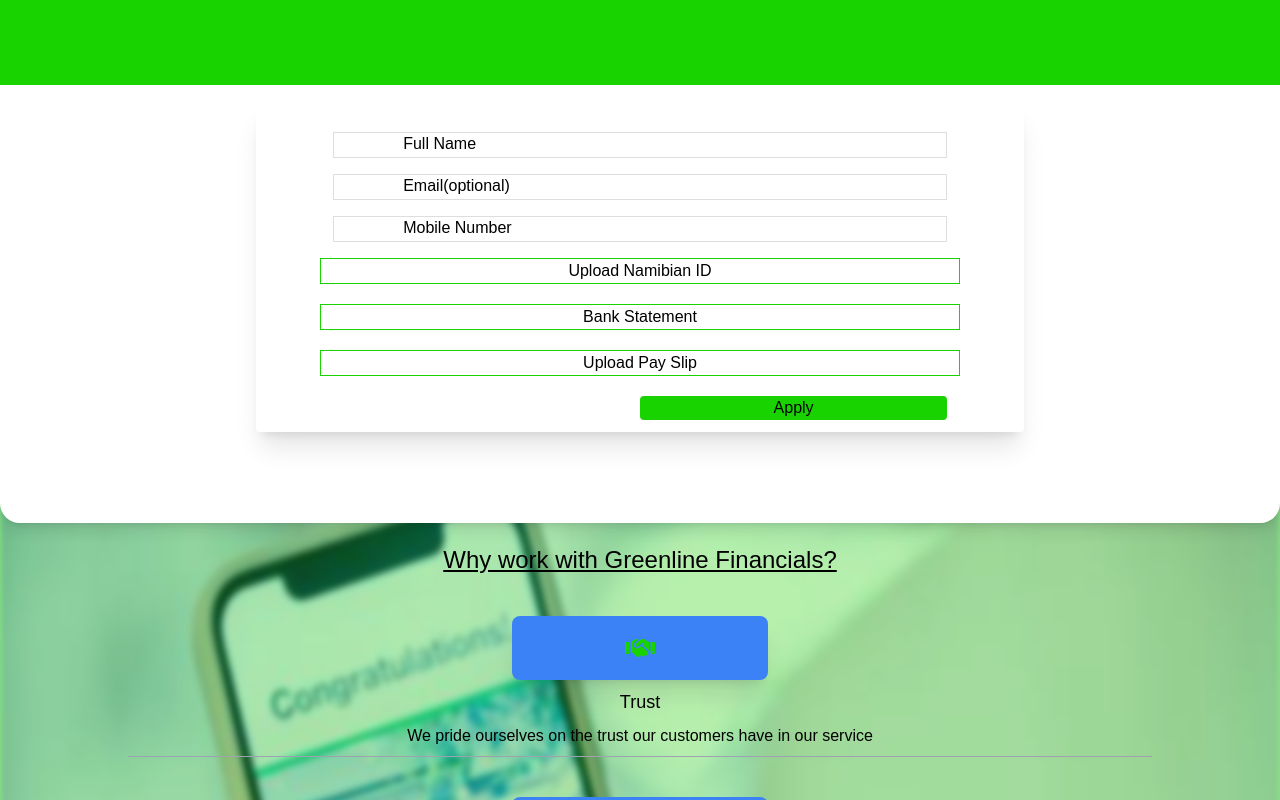
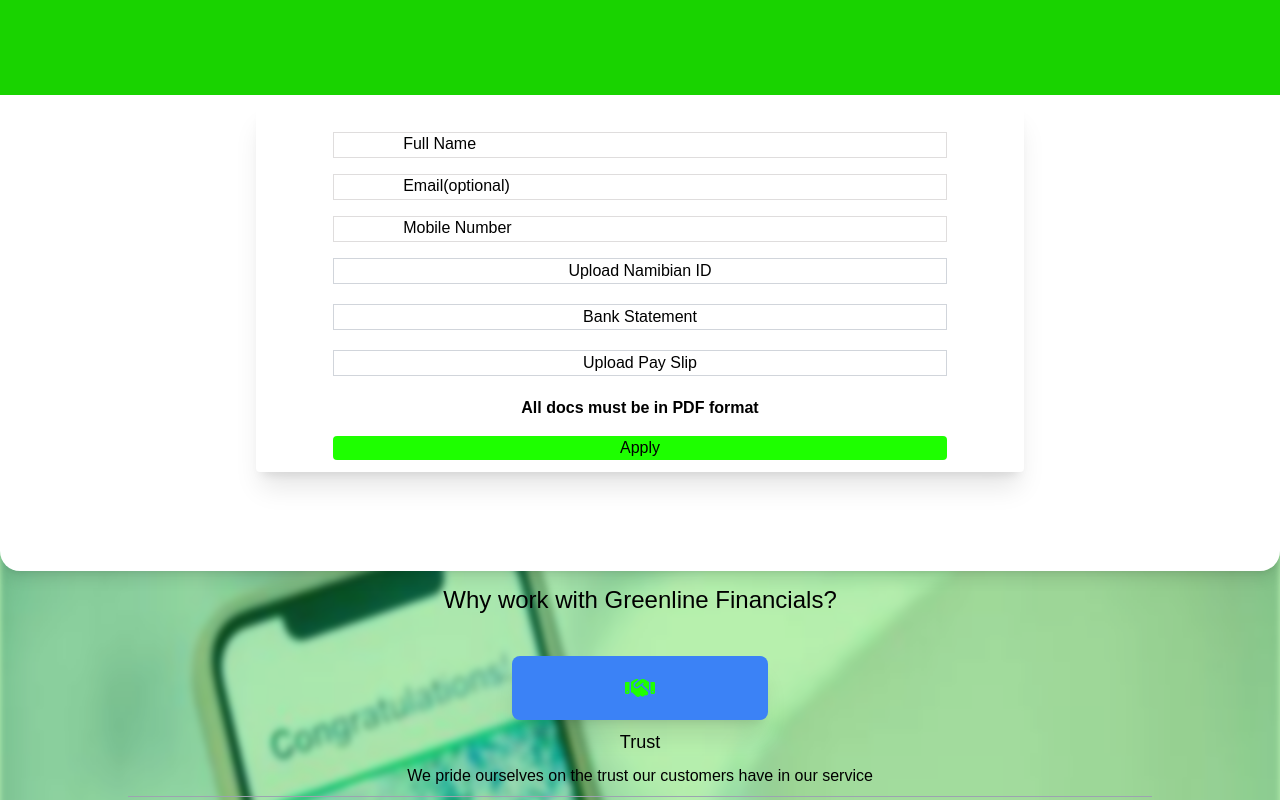
Before and after one commit to flreezeflow/green-third, a Vue app: page / in a window 1280 px wide. Shown: the part 2000-2800 px from the top of the page. Built offline with nearby package versions, Linux system fonts and the light colour scheme.

Commit message:
third mobile

```diff
--- a/src/App.vue
+++ b/src/App.vue
@@ -2,38 +2,10 @@
   <header class="">
     <div class="bg-white shadow-xl w-screen h-10 fixed z-50 left-0 top-0 ">
       <ul class="ml-2 text-sm">
-        <div v-if="nav === 'nav1'" class="nav1 mt-2 flex flex-row flex-wrap justify-around flex-grow">
-          <li>
-            <button @click="underline('line')">Home</button>
-            <div :class="line"></div>
-          </li>
-          <li>
-            <button @click="underline('line2')">Info</button>
-            <div :class="line2"></div>
-          </li>
-          <li>
-            <button @click="underline('line1')">Apply</button>
-            <div :class="line1"></div>
-          </li>
-
-          <li>
-            <button @click="underline('line3')">Contact</button>
-            <div :class="line3"></div>
-          </li>
-          <li>
-            <button class="ml-5 w-10 rounded-lg bg-greenline shadow" @click="changeNav"><-</button>
-          </li>
-        </div>
-
-        <div @click="changeNav" v-if="nav === 'nav'" class="nav2 flex flex-row justify-between align-center">
+        <div class="nav2 flex flex-row justify-between align-center">
           <div class="logo">
             <!-- <img src="./assets/Asset 19-20.jpg" alt="" class="w-4/5"> -->
             <p class="text-2xl">Logo here</p>
-          </div>
-          <div class="burgers mr-5 mt-3">
-            <div class="ml-2 w-4 border border-greenline border-solid"></div>
-            <div class="w-8 my-1 border border-greenline border-solid"></div>
-            <div class="ml-2 w-4 border border-greenline border-solid"></div>
           </div>
         </div>
       </ul>
@@ -44,11 +16,11 @@
     <div class="shadow-lg home w-screen mt-1 bg-white">
       <home/>
     </div>
-    <div class="trans-pic shadow-inner w-screen h-4/5 absolute flex justify-center items-center">
+    <!-- <div class="trans-pic shadow-inner w-screen h-4/5 absolute flex justify-center items-center">
       <div class="z-10 absolute"></div>
       <img src="./assets/money pic.jpg" alt="" class="h-3/5 w-screen fixed">
-    </div>
-    <div class="info mt-64 w-screen h-fit">
+    </div> -->
+    <div class="info w-screen h-fit">
       <info/>
     </div>
     <div class="shadow-lg apply bg-gradient-to-b from-greenline from-20% via-white via-10% to-white to-60% w-screen">
@@ -57,55 +29,16 @@
     <div class="about w-screen">
       <about/>
     </div>
+    <!-- <div class="footer w-screen z-50 mt-8">
+      <greenlinefooter/>
+    </div> -->
   </div>
 </template>
 
 <script setup>
-import { ref } from 'vue'
 import home  from "./components/home.vue";
 import apply  from "./components/apply.vue";
 import info from './components/info.vue';
 import about from "./components/about.vue"
-
-let nav = ref('nav')
-let page = ref('home')
-
-const line = ref('line')
-const line1 = ref('')
-const line2 = ref('')
-const line3 = ref('')
-
-function underline(selectedLine) {
-  line.value = ''
-  line1.value = ''
-  line2.value = ''
-  line3.value = ''
-
-  switch (selectedLine) {
-    case 'line':
-      line.value = 'line'
-      page.value = 'home'
-      break
-    case 'line1':
-      line1.value = 'line'
-      page.value = 'apply'
-      break
-    case 'line2':
-      line2.value = 'line'
-      page.value = 'info'
-      break
-    case 'line3':
-      line3.value = 'line'
-      page.value = 'contact'
-      break
-  }
-}
-
-function changeNav() {
-  nav.value = nav.value === 'nav' ? 'nav1' : 'nav'
-
-}
-
-console.log(nav.value)
-
+import greenlinefooter from "./components/footer.vue"
 </script>
--- a/src/assets/main.css
+++ b/src/assets/main.css
@@ -39,7 +39,7 @@
   }
 
   to{
-    border: 1px solid #19d300;
+    border: 1px solid #1eff00;
     width: 100%;
   }
 }
@@ -65,6 +65,13 @@
   border: 1px solid #dfdddd;
 }
 
+.inputDiv .error{
+  width: 80%;
+  margin-left: 10%;
+  outline: none;
+  border: 1px solid red;
+}
+
 .inputDiv label{
   position: absolute;
   left: 31.5%;
@@ -77,8 +84,8 @@
 
 .inputDivfile label{
   position: absolute;
-  left: 25%;
-  width: 50%;
+  left: 26%;
+  width: 48%;
 }
 
 .info{
@@ -104,7 +111,7 @@
 }
 
 .buttons button{
-  margin-left: 50%;
+  margin-left: 10%;
 }
 
 .about{
--- a/src/components/about.vue
+++ b/src/components/about.vue
@@ -2,21 +2,21 @@
     <img src="../assets/ea7b9104-4d1c-407f-9731-9d6393c0d7d6.jpg" alt="" class="absolute -z-30">
     <div class="about_layer bg-greenline w-screen h-screen absolute -z-20 opacity-30"></div>
     <div class="about_div mt-28">
-        <h2 class="text-center text-2xl underline">Why work with Greenline Financials?</h2>
+        <h2 class="text-center text-2xl">Why work with Greenline Financials?</h2>
         <div class="flex flex-col justify-center items-center gap-2 mt-10">
-            <div class="bg-blue-500 w-1/5 h-16 flex justify-center items-center rounded-lg shadow-xl"><font-awesome-icon :icon="['fas', 'handshake']" class="text-greenline text-2xl" /></div>
+            <div class="bg-blue-500 w-1/5 h-16 flex justify-center items-center rounded-lg shadow-xl"><font-awesome-icon :icon="['fas', 'handshake']" class="text-limegreen text-2xl" /></div>
             <p class="text-lg">Trust</p>
             <p class="text-center w-3/5">We pride ourselves on the trust our customers have in our service</p>
             <div class="about_line bg-gray-400 w-4/5 shadow-xl"></div>
         </div>
         <div class="flex flex-col justify-center items-center gap-2 mt-10">
-            <div class="bg-blue-500 w-1/5 h-16 flex justify-center items-center rounded-lg shadow-xl"><font-awesome-icon :icon="['fas', 'coins']" class="text-greenline text-2xl" /></div>
+            <div class="bg-blue-500 w-1/5 h-16 flex justify-center items-center rounded-lg shadow-xl"><font-awesome-icon :icon="['fas', 'coins']" class="text-limegreen text-2xl" /></div>
             <p class="text-lg">Low rates</p>
             <p class="text-center w-3/5">One of the advantages of applying for a loan with us is the low rates we offer</p>
             <div class="about_line bg-gray-400 w-4/5 shadow-xl"></div>
         </div>
         <div class="flex flex-col justify-center items-center gap-2 mt-10">
-            <div class="bg-blue-500 w-1/5 h-16 flex justify-center items-center rounded-lg shadow-xl"><font-awesome-icon :icon="['fas', 'clock']" class="text-greenline text-2xl" /></div>
+            <div class="bg-blue-500 w-1/5 h-16 flex justify-center items-center rounded-lg shadow-xl"><font-awesome-icon :icon="['fas', 'clock']" class="text-limegreen text-2xl" /></div>
             <p class="text-lg">Quick loan process</p>
             <p class="text-center w-3/5">We have a really short and secure loan process</p>
             <div class="about_line bg-gray-400 w-4/5 shadow-xl"></div>
--- a/src/components/apply.vue
+++ b/src/components/apply.vue
@@ -4,42 +4,42 @@
             <div class="apply_div rounded shadow-xl w-3/5 bg-white h-fit flex flex-col gap-4">
                 <div class="inputDiv mt-7">
                     <label :for="name">{{ nameLabel }}</label>
-                    <input type="text" id="name" v-model="name" @focus="eraseLabel('name')" @blur="restoreLabel('name')">
+                    <input :class="nameInput" type="text" id="name" v-model="name" @focus="eraseLabel('name')" @blur="restoreLabel('name')">
                     <p v-if="errors.name" class="text-red-500 text-sm text-center">{{ errors.name }}</p>
                 </div>
 
                 <div class="inputDiv">
                     <label :for="email">{{ emailLabel }}</label>
-                    <input type="text" id="email" v-model="email" @focus="eraseLabel('email')" @blur="restoreLabel('email')">
+                    <input :class="emailInput" type="text" id="email" v-model="email" @focus="eraseLabel('email')" @blur="restoreLabel('email')">
                     <p v-if="errors.email" class="text-red-500 text-sm text-center">{{ errors.email }}</p>
                 </div>
 
                 <div class="inputDiv">
                     <label :for="mobileNum">{{ mobileNumLabel }}</label>
-                    <input type="text" id="mobileNum" v-model="mobileNum" @focus="eraseLabel('mobileNum')" @blur="restoreLabel('mobileNum')">
+                    <input :class="mobileInput" type="text" id="mobileNum" v-model="mobileNum" @focus="eraseLabel('mobileNum')" @blur="restoreLabel('mobileNum')">
                     <p v-if="errors.mobileNum" class="text-red-500 text-sm text-center">{{ errors.mobileNum }}</p>
                 </div>
 
                 <div class="inputDivfile">
-                    <label :for="namibianId" class="block border border-greenline cursor-pointe text-center">{{ namibianIdLabel }}</label>
+                    <label :for="namibianId" :class="idStyle" class="block border cursor-pointe text-center">{{ namibianIdLabel }}</label>
                     <input class="w-full h-full opacity-0 cursor-pointer" type="file" id="namibianId" @change="validateFile($event, 'namibianId')">
                     <p v-if="errors.namibianId" class="text-red-500 text-sm text-center">{{ errors.namibianId }}</p>
                 </div>
 
                 <div class="inputDivfile">
-                    <label :for="bankStatement" class="block border border-greenline cursor-pointe text-center">{{ bankStatementLabel }}</label>
+                    <label :for="bankStatement" :class="bankStatementStyle" class="block border cursor-pointe text-center">{{ bankStatementLabel }}</label>
                     <input class="w-full h-full opacity-0 cursor-pointer" type="file" id="bankStatement" @change="validateFile($event, 'bankStatement')">
                     <p v-if="errors.bankStatement" class="text-red-500 text-sm text-center">{{ errors.bankStatement }}</p>
                 </div>
 
                 <div class="inputDivfile">
-                    <label :for="paySlip" class="block border border-greenline cursor-pointe text-center">{{ paySlipLabel }}</label>
+                    <label :for="paySlip" :class="paySlipStyle" class="block border cursor-pointe text-center">{{ paySlipLabel }}</label>
                     <input class="w-full h-full opacity-0 cursor-pointer" type="file" id="paySlip" @change="validateFile($event, 'paySlip')">
                     <p v-if="errors.paySlip" class="text-red-500 text-sm text-center">{{ errors.paySlip }}</p>
                 </div>
-
+                <p class="text-center font-semibold">All docs must be in PDF format</p>
                 <div class="buttons">
-                    <button type="submit" class="bg-greenline text-center w-2/5 mb-3 rounded">Apply</button>
+                    <button type="submit" class="bg-limegreen text-center w-4/5 mb-3 rounded">Apply</button>
                 </div>
             </div>
         </form>
@@ -71,6 +71,14 @@
 const namibianIdLabel = ref('Upload Namibian ID');
 const bankStatementLabel = ref('Bank Statement');
 const paySlipLabel = ref('Upload Pay Slip');
+
+// Input classes
+const nameInput = ref('input')
+const emailInput = ref('input')
+const mobileInput = ref('input')
+const idStyle = ref('border-gray-300')
+const bankStatementStyle = ref('border-gray-300')
+const paySlipStyle = ref('border-gray-300')
 
 const errors = ref({
     name: '',
@@ -114,41 +122,33 @@
 const validateInfo = () => {
     let isValid = true;
     if (!name.value) {
-        errors.value.name = `*Please fill out this field.`;
+        nameInput.value = 'error';
         isValid = false;
     }
     if (!mobileNum.value) {
-        errors.value.mobileNum = `*Please fill out this field.`;
+        mobileInput.value = 'error';
         isValid = false;
     } else if (!isValidMobileNum(mobileNum.value)) {
-        errors.value.mobileNum = `*Please enter a valid Namibian mobile number.`;
-        isValid = false;
-    }
-    if (!idNum.value) {
-        errors.value.idNum = `*Please fill out this field.`;
-        isValid = false;
-    }
-    if (!mStatus.value) {
-        errors.value.mStatus = `*Please select a marital status.`;
+        errors.value.mobileNum = `Invalid mobile number.`;
         isValid = false;
     }
     if (!email.value) {
-        errors.value.email = `*Please fill out this field.`;
+        emailInput.value = 'error';
         isValid = false;
     } else if (!isValidEmail(email.value)) {
-        errors.value.email = `*Please enter a valid email address.`;
+        errors.value.email = `Invalid email address.`;
         isValid = false;
     }
     if (!namibianId.value) {
-        errors.value.namibianId = `*Please upload a Namibian ID in PDF format.`;
+        idStyle.value = `border-red-500`;
         isValid = false;
     }
     if (!bankStatement.value) {
-        errors.value.bankStatement = `*Please upload a Bank Statement in PDF format.`;
+        bankStatementStyle.value = `border-red-500`;
         isValid = false;
     }
     if (!paySlip.value) {
-        errors.value.paySlip = `*Please upload a Pay Slip in PDF format.`;
+        paySlipStyle.value = `border-red-500`;
         isValid = false;
     }
     return isValid;
@@ -199,17 +199,17 @@
             case 'namibianId':
                 namibianId.value = null;
                 namibianIdLabel.value = 'Upload Namibian ID';
-                errors.value.namibianId = `*Please upload a Namibian ID in PDF format.`;
+                errors.value.namibianId = `Not in PDF format.`;
                 break;
             case 'bankStatement':
                 bankStatement.value = null;
                 bankStatementLabel.value = 'Upload Bank Statement';
-                errors.value.bankStatement = `*Please upload a Bank Statement in PDF format.`;
+                errors.value.bankStatement = `Not in PDF format.`;
                 break;
             case 'paySlip':
                 paySlip.value = null;
                 paySlipLabel.value = 'Upload Pay Slip';
-                errors.value.paySlip = `*Please upload a Pay Slip in PDF format.`;
+                errors.value.paySlip = `Not in PDF format.`;
                 break;
         }
     }
--- /dev/null
+++ b/src/components/footer.vue
@@ -0,0 +1,15 @@
+<template>
+
+    <div class="bg-greenline text-white shadow-lg flex flex-row justify-center">
+        <div>
+            <h1 class="text-2xl text-center">Contact</h1>
+            <ul class="text-center">
+                <li><p>greenline@gmail.com</p></li>
+                <li><p>0818669984</p></li>
+            </ul>
+            <p class="text-xs text-black mt-5 text-center">By entering your personal information you are providing Greenline Financials with the right to collect your information.</p>
+        </div>
+
+    </div>
+
+</template>
--- a/src/components/home.vue
+++ b/src/components/home.vue
@@ -1,10 +1,10 @@
 <template>
-  <div class="grid grid-cols-1 grid-rows-3 h-fit">
+  <div class="grid grid-cols-1 grid-rows-3">
     <div class="ad mt-10 h-72 row-span-1">
       <div class="absolute top-48 bg-white z-40 h-32 rounded-b-lg shadow-xl w-screen flex flex-col justify-center">
         <p class="text-center text-md ">Use our loan calculator to guage how big of a loan is convenient for your purposes</p>
       </div>
-      <div class="bg-greenline w-screen h-36 absolute opacity-50 shadow-inner">
+      <div class="bg-limegreen w-screen h-36 absolute opacity-40 shadow-inner">
         <p class="mt-16 text-center font-semibold">
           Everyday loans for the average joe
         </p>
--- a/tailwind.config.js
+++ b/tailwind.config.js
@@ -7,7 +7,8 @@
   theme: {
     extend: {
       colors: {
-        'greenline': '#19d300'
+        'greenline': '#19d300',
+        'limegreen' : '#1eff00'
       }
     },
   },
```
Also changed, not shown: src/components/info.vue (line endings or trailing spaces).
